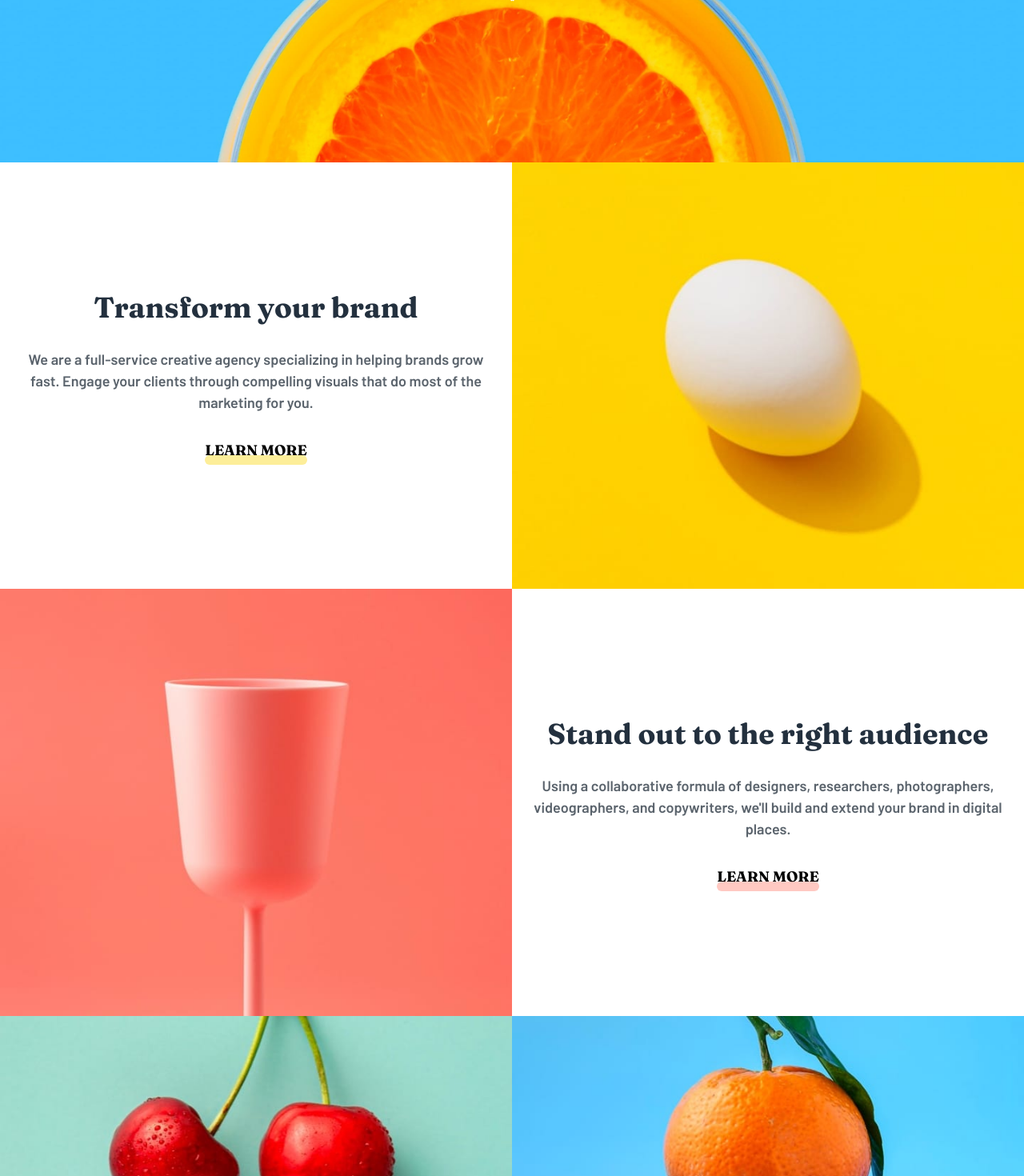
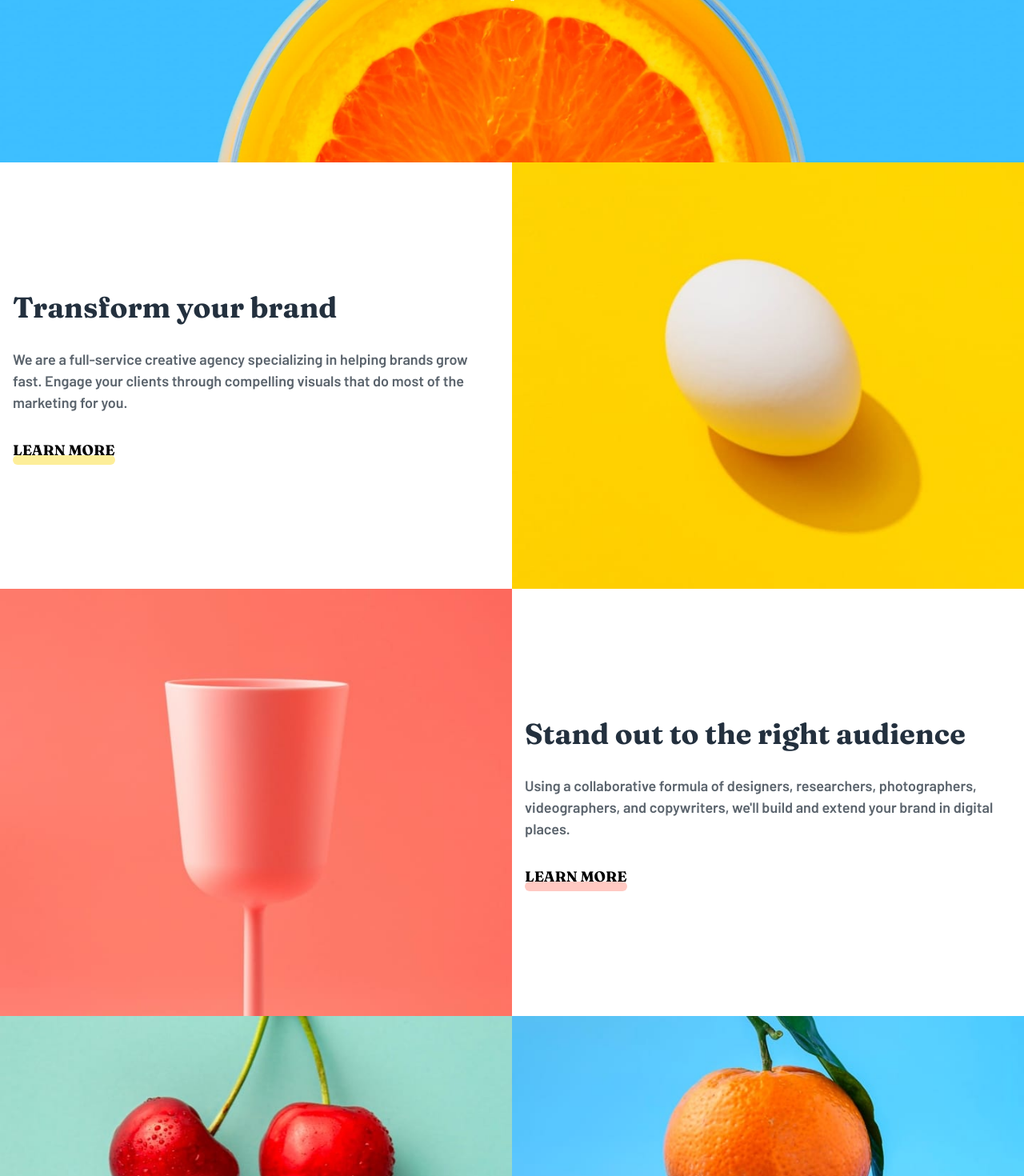
Before and after one commit to ronaldlamdev/sunnyside-react-typescript, a React (Vite) app: page / in a window 1280 px wide. Shown: the part 437-1907 px from the top of the page at 80% size. Built offline with nearby package versions, Linux system fonts and the light colour scheme.

Commit message:
changed main classes into short custom classes

```diff
--- a/src/assets/components/Main.tsx
+++ b/src/assets/components/Main.tsx
@@ -12,12 +12,12 @@ const Main = () => {
     <div className="flex flex-col w-full justify-between">
 
       {/* Transform */}
-      <div className='w-full flex flex-col min-[565px]:grid min-[565px]:grid-cols-2'>
+      <div className='transform-container'>
         <picture>
           <source srcSet={TransformDesktop} media='(min-width:565px)'/>
           <img className='h-full w-full min-[565px]:order-last' src={TransformMobile} alt="egg"/>
         </picture>
-        <div className='w-full min-[565px]:order-first flex justify-center gap-8 flex-col items-center text-center px-4 py-12'>
+        <div className='transform-text-div'>
           <h1 className='text-[#23303e] text-4xl font-["Fraunces"]'>
             Transform your brand
           </h1>
@@ -28,19 +28,19 @@ const Main = () => {
             visuals that do most of the marketing for
             you.
           </p>
-          <span className='uppercase font-["Fraunces"] transform-text-shadow relative'>
+          <span className='learn-more transform-text-shadow'>
             learn more
           </span>
         </div>
       </div>
 
       {/* Stand Out */}
-      <div className='w-full flex flex-col min-[565px]:grid min-[565px]:grid-cols-2'>
+      <div className='standout-container'>
         <picture>
           <source srcSet={StandOutDesktop} media="(min-width:565px)"/>
           <img className='h-full w-full' src={StandOutMobile} alt="cup"/>
         </picture>
-        <div className='w-full flex justify-center gap-8 flex-col items-center text-center px-4 py-12'>
+        <div className='standout-text-div'>
           <h1 className='text-[#23303e] text-4xl font-["Fraunces"]'>
             Stand out to the right audience
           </h1>
@@ -50,7 +50,7 @@ const Main = () => {
             and copywriters, we'll build and extend your
             brand in digital places.
           </p>
-          <span className='uppercase relative font-["Fraunces"] stand-out-text-shadow'>
+          <span className='learn-more stand-out-text-shadow'>
             learn more
           </span>
         </div>
--- a/src/index.css
+++ b/src/index.css
@@ -110,10 +110,39 @@ body {
 
 /* Main component */
 
+/* Transform */
+
+.transform-container {
+  @apply w-full flex flex-col min-[565px]:grid
+  min-[565px]:grid-cols-2
+}
+
+.transform-text-div {
+  @apply w-full min-[565px]:order-first flex justify-center
+  gap-8 flex-col items-center text-center px-4 py-12
+  min-[565px]:text-left min-[565px]:items-start
+}
+
 .transform-text-shadow::after {
   content: '';
   @apply absolute bg-[#fad400] w-32 h-3 top-5
   left-0 bg-opacity-40 rounded-2xl
+}
+
+.learn-more {
+  @apply uppercase font-["Fraunces"] transform-text-shadow relative
+}
+
+/* Standout */
+
+.standout-container {
+  @apply w-full flex flex-col min-[565px]:grid
+  min-[565px]:grid-cols-2
+}
+
+.standout-text-div {
+  @apply w-full flex justify-center gap-8 flex-col items-center
+  text-center px-4 py-12 min-[565px]:text-left min-[565px]:items-start
 }
 
 .stand-out-text-shadow::after {
```
